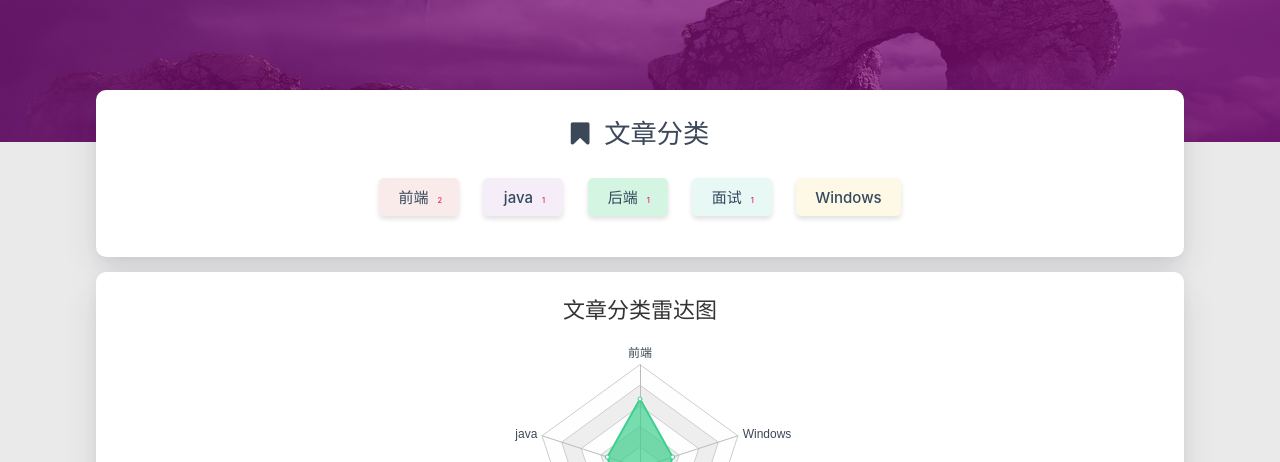
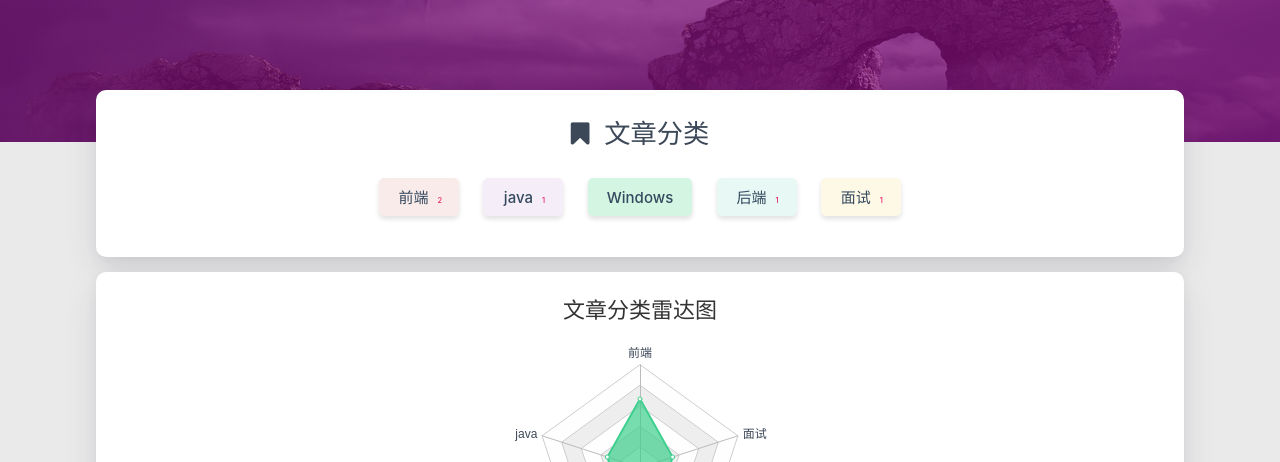
Before and after one commit to cdwangtao/cdwangtao.github.io, a plain HTML site: page categories/index.html in a window 1280 px wide. Shown: the part 338-800 px from the top of the page. Drawn offline with Linux system fonts and the light colour scheme; some packages are replaced by stand-ins of ours; a script that the page names is missing.

Commit message:
Site updated: 2019-05-08 21:48:05

```diff
--- a/categories/index.html
+++ b/categories/index.html
@@ -309,9 +309,17 @@ $('.bg-cover').css('background-image', 'url(/medias/banner/' + new Date().getDay
                 </a>
 
 
+                <a href="/categories/Windows/" title="Windows: 1">
+                    <span class="chip center-align waves-effect waves-light
+                             chip-default " style="background-color: #D5F5E3;">Windows
+                        <span class="tag-length">1</span>
+                    </span>
+                </a>
+
+
                 <a href="/categories/java/后端/" title="后端: 1">
                     <span class="chip center-align waves-effect waves-light
-                             chip-default " style="background-color: #D5F5E3;">后端
+                             chip-default " style="background-color: #E8F8F5;">后端
                         <span class="tag-length">1</span>
                     </span>
                 </a>
@@ -319,15 +327,7 @@ $('.bg-cover').css('background-image', 'url(/medias/banner/' + new Date().getDay
 
                 <a href="/categories/java/后端/面试/" title="面试: 1">
                     <span class="chip center-align waves-effect waves-light
-                             chip-default " style="background-color: #E8F8F5;">面试
-                        <span class="tag-length">1</span>
-                    </span>
-                </a>
-
-
-                <a href="/categories/Windows/" title="Windows: 1">
-                    <span class="chip center-align waves-effect waves-light
-                             chip-default " style="background-color: #FEF9E7;">Windows
+                             chip-default " style="background-color: #FEF9E7;">面试
                         <span class="tag-length">1</span>
                     </span>
                 </a>
@@ -374,7 +374,7 @@ $('.bg-cover').css('background-image', 'url(/medias/banner/' + new Date().getDay
                     color: '#3C4858'
                 }
             },
-            indicator: [{"name":"前端","max":3},{"name":"java","max":3},{"name":"后端","max":3},{"name":"面试","max":3},{"name":"Windows","max":3}],
+            indicator: [{"name":"前端","max":3},{"name":"java","max":3},{"name":"Windows","max":3},{"name":"后端","max":3},{"name":"面试","max":3}],
             nameGap: 5,
             center: ['50%','55%'],
             radius: '66%'
```
Also changed, not shown: about/index.html (+1 -1 lines), categories/Windows/index.html (+10 -10 lines), categories/java/index.html (+10 -10 lines), categories/java/后端/index.html (+10 -10 lines), categories/java/后端/面试/index.html (+10 -10 lines), categories/前端/index.html (+10 -10 lines).
